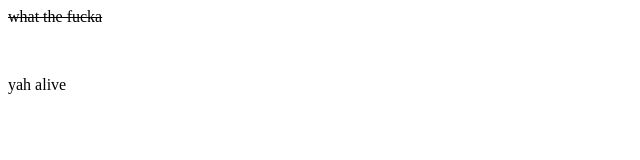
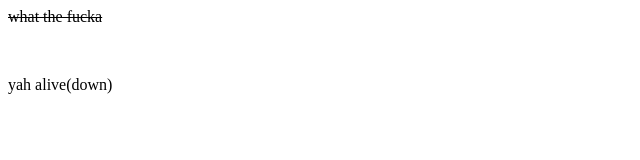
Before and after one commit to fk27705/localrepo, a plain HTML site: page index.html in a window 1280 px wide. Shown: the full height of the page, 0-640 px from the left. Drawn offline with Linux system fonts and the light colour scheme.

Commit message:
add down

```diff
--- a/index.html
+++ b/index.html
@@ -1,2 +1,2 @@
 <p> <del>what the fucka</del></p><br>
-<p>yah alive</p>
+<p>yah alive(down)</p>
```
